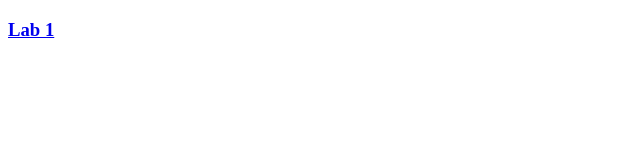
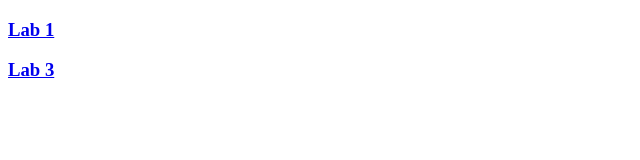
Before and after one commit to farhanchowdhury738/WebTech-Summer-2025-26, a plain HTML site: page index.html in a window 1280 px wide. Shown: the full height of the page, 0-640 px from the left. Drawn offline with Linux system fonts and the light colour scheme.

Commit message:
main page lab3

```diff
--- a/index.html
+++ b/index.html
@@ -7,5 +7,6 @@
 </head>
 <body>
     <h3><a href="Lab_1/index.html">Lab 1 </a></h3>
+    <h3><a href="Lab_3/index.html">Lab 3</a></h3>
 </body>
 </html>
```
